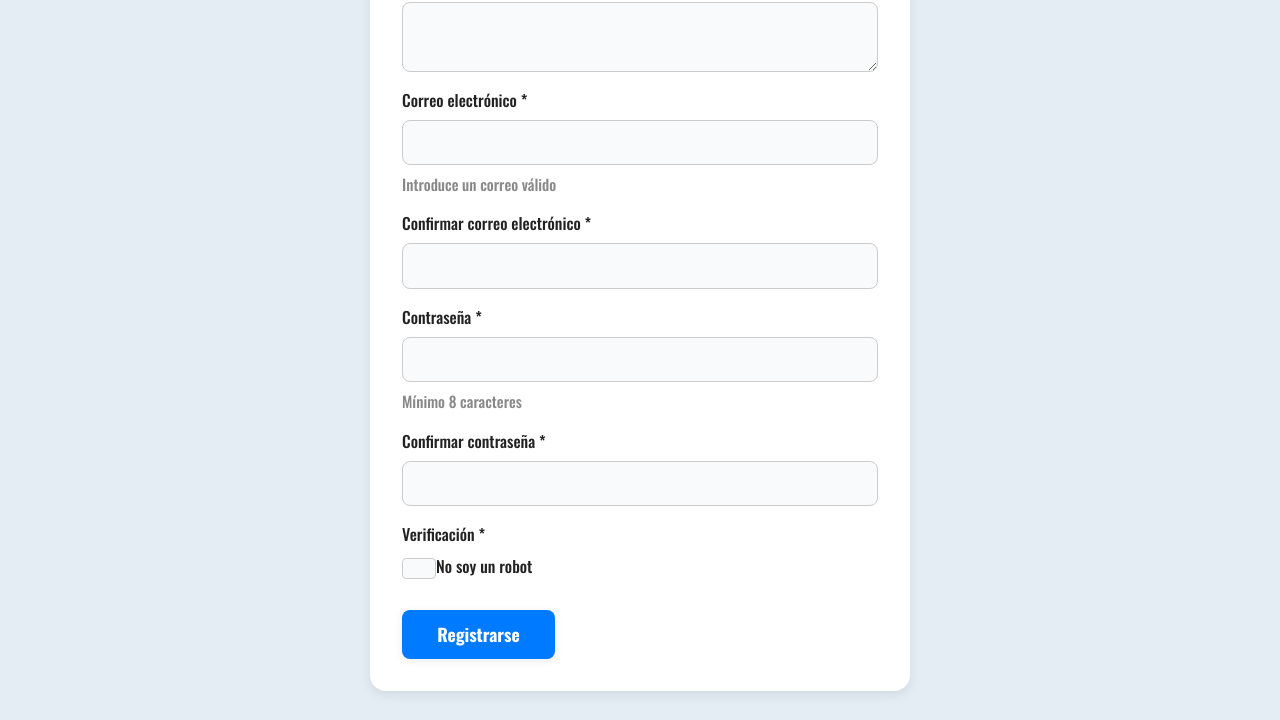
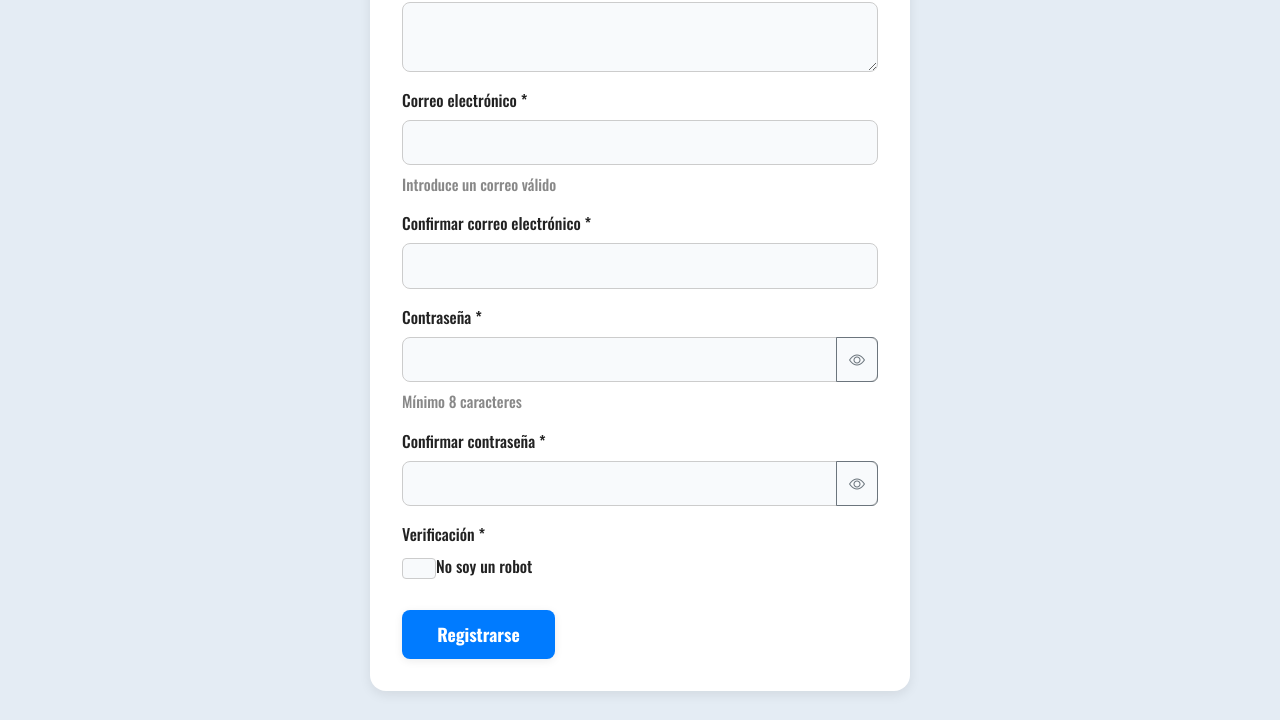
Before and after one commit to keyZZ92/RiffZone-Music-Store, a website: page src/pages/register.html in a window 1280 px wide. Shown: the part 1022-1742 px from the top of the page. Drawn offline with nearby package versions, Linux system fonts and the light colour scheme.

Commit message:
añadido ojito en campo password del formulario de registro

```diff
--- a/src/pages/register.html
+++ b/src/pages/register.html
@@ -95,6 +95,7 @@
                 required
                 aria-required="true"
                 aria-describedby="paisError"
+                aria-label="Selecciona un país"
               >
                 <option value="">Selecciona un país</option>
                 <option>España</option>
@@ -205,6 +206,7 @@
             <!-- Contraseña -->
             <div class="mb-3">
               <label for="password" class="form-label">Contraseña *</label>
+              <div class="position-relative">
                 <input
                   type="password"
                   class="form-control"
@@ -216,6 +218,20 @@
                   aria-describedby="passwordHelp passwordError"
                   autocomplete="new-password"
                 />
+                <button
+                  type="button"
+                  class="btn btn-outline-secondary position-absolute end-0 top-0 h-100 d-flex align-items-center toggle-password"
+                  tabindex="0"
+                  aria-label="Mostrar u ocultar contraseña"
+                  data-target="password"
+                  style="
+                    border-top-left-radius: 0;
+                    border-bottom-left-radius: 0;
+                  "
+                >
+                  <i class="bi bi-eye" id="togglePasswordIcon1"></i>
+                </button>
+              </div>
               <div id="passwordHelp" class="form-text">Mínimo 8 caracteres</div>
               <div
                 id="passwordError"
@@ -229,6 +245,7 @@
               <label for="confirmarPassword" class="form-label"
                 >Confirmar contraseña *</label
               >
+              <div class="position-relative">
                 <input
                   type="password"
                   class="form-control"
@@ -240,6 +257,20 @@
                   aria-describedby="confirmarPasswordError"
                   autocomplete="new-password"
                 />
+                <button
+                  type="button"
+                  class="btn btn-outline-secondary position-absolute end-0 top-0 h-100 d-flex align-items-center toggle-password"
+                  tabindex="0"
+                  aria-label="Mostrar u ocultar contraseña"
+                  data-target="confirmarPassword"
+                  style="
+                    border-top-left-radius: 0;
+                    border-bottom-left-radius: 0;
+                  "
+                >
+                  <i class="bi bi-eye" id="togglePasswordIcon2"></i>
+                </button>
+              </div>
               <div
                 id="confirmarPasswordError"
                 class="invalid-feedback"
@@ -288,5 +319,24 @@
     <script src="../js/loadComponents.js"></script>
     <script src="https://cdn.jsdelivr.net/npm/bootstrap@5.3.3/dist/js/bootstrap.bundle.min.js"></script>
     <script src="../js/validacion-registro.js"></script>
+    <script>
+      // Lógica para mostrar/ocultar contraseña
+      document.querySelectorAll(".toggle-password").forEach((btn) => {
+        btn.addEventListener("click", function () {
+          const targetId = this.getAttribute("data-target");
+          const input = document.getElementById(targetId);
+          const icon = this.querySelector("i");
+          if (input.type === "password") {
+            input.type = "text";
+            icon.classList.remove("bi-eye");
+            icon.classList.add("bi-eye-slash");
+          } else {
+            input.type = "password";
+            icon.classList.remove("bi-eye-slash");
+            icon.classList.add("bi-eye");
+          }
+        });
+      });
+    </script>
   </body>
 </html>
```
Lines whose indentation alone changed are shown as unchanged.
